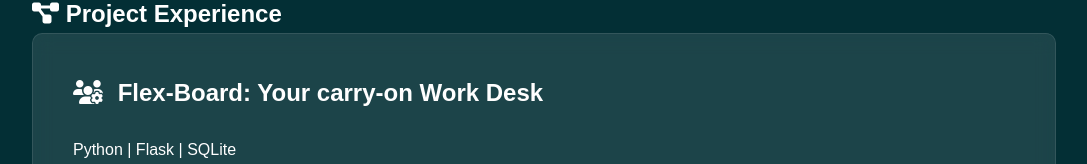
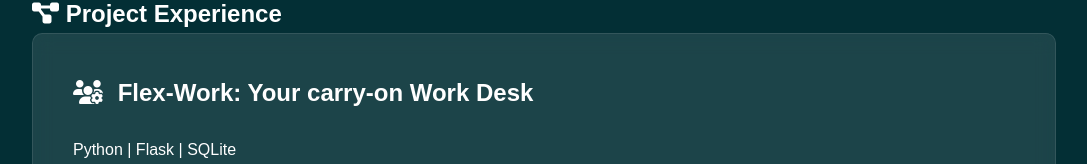
Before and after one commit to M-Sahmm/M-Sahmm.github.io, a plain HTML site: page portfolio.html in a window 1280 px wide. Shown: the part 925-1089 px from the top of the page, without its empty margins (96-1183 px from the left). Drawn offline with nearby package versions, Linux system fonts and the light colour scheme.

Commit message:
Update portfolio.html

```diff
--- a/portfolio.html
+++ b/portfolio.html
@@ -35,7 +35,7 @@
             <h2 data-scroll data-scroll-speed="2"><i class="fas fa-project-diagram"></i> Project Experience</h2>
 
             <div class="service-card" data-scroll data-scroll-speed="1">
-                <h3><i class="fas fa-users-cog"></i> Flex-Board: Your carry-on Work Desk</h3>
+                <h3><i class="fas fa-users-cog"></i> Flex-Work: Your carry-on Work Desk</h3>
                 <p>Python | Flask | SQLite</p>
                 <ul class="skills-list">
                     <li><i class="fas fa-check"></i> Designed a personal Work Desk using Flask, and an SQLite database</li>
```
